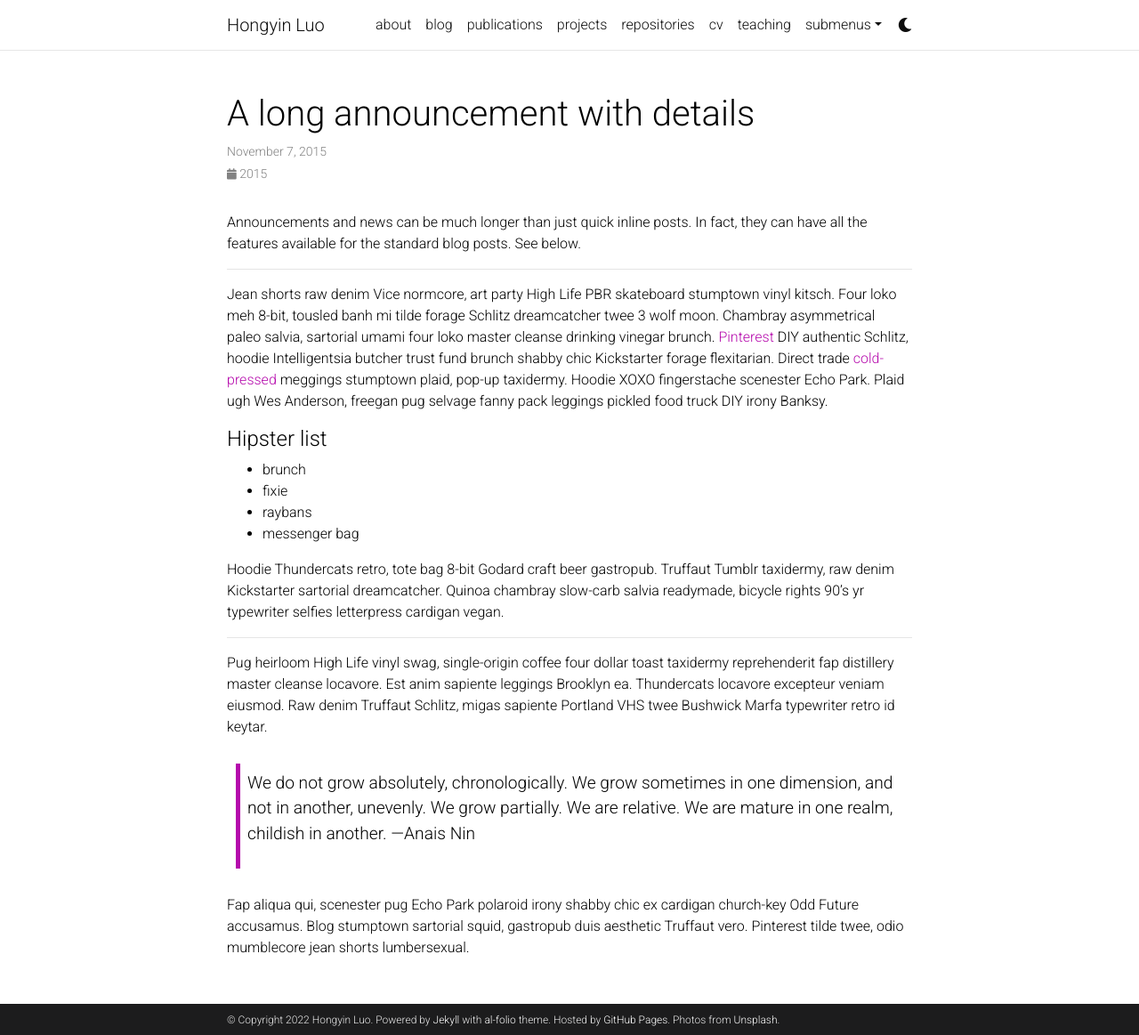
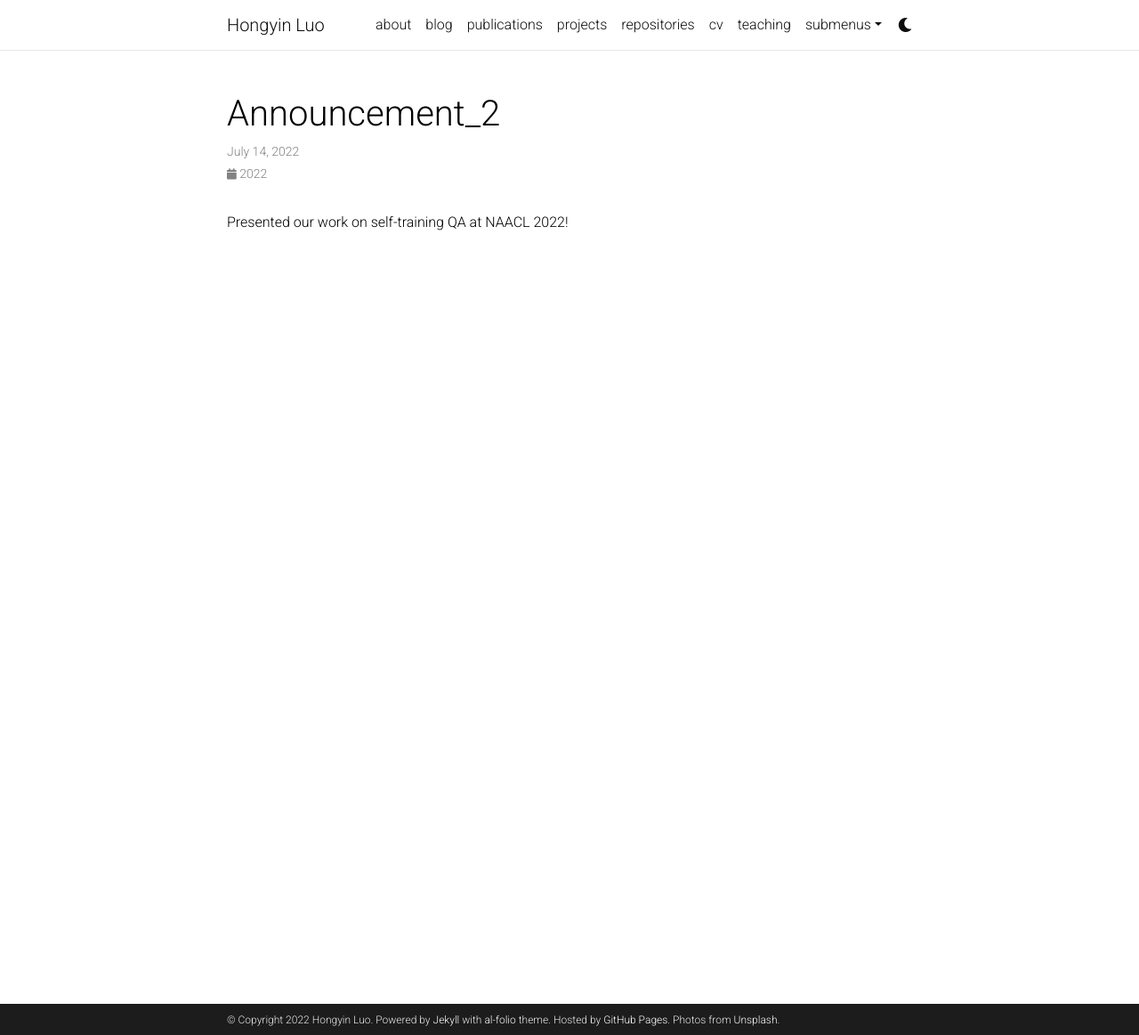
Before and after one commit to luohongyin/luohongyin.github.io, a Jekyll site: the page built from _news/announcement_2.md, in a window 1280 px wide and 1163 px high. Shown: the whole window at 89% size. Built offline with Jekyll 4.4.1, drawn with Linux system fonts in a browser that asks for light colours; comment, search, counter and statistics services are not loaded; a style sheet for code colours, icons or effects is not loaded.

Commit message:
update news

```diff
--- a/_config.yml
+++ b/_config.yml
@@ -67,11 +67,11 @@ og_image: # The site-wide (default for all links) Open Graph preview image
 # Social integration
 # -----------------------------------------------------------------------------
 
-github_username: # your GitHub user name
+github_username: luohongyin
 gitlab_username: # your GitLab user name
-twitter_username: # your Twitter handle
+twitter_username: lhyTHU
 linkedin_username: # your LinkedIn user name
-scholar_userid: # your Google Scholar ID
+scholar_userid: 43nqWTUAAAAJ # your Google Scholar ID
 semanticscholar_id: # your Semantic Scholar ID
 orcid_id: # your ORCID ID
 medium_username: # your Medium username
@@ -230,8 +230,8 @@ display_tags: ['formatting', 'images', 'links', 'math', 'code'] # this tags will
 
 scholar:
 
-  last_name: [Einstein]
-  first_name: [Albert, A.]
+  last_name: [Luo]
+  first_name: [Hongyin]
 
   style: apa
   locale: en
--- a/_news/announcement_2.md
+++ b/_news/announcement_2.md
@@ -1,31 +1,7 @@
 ---
 layout: post
-title: A long announcement with details
-date: 2015-11-07 16:11:00-0400
-inline: false
+date: 2022-07-14 15:59:00-0400
+inline: true
 ---
 
-Announcements and news can be much longer than just quick inline posts. In fact, they can have all the features available for the standard blog posts. See below.
-
-***
-
-Jean shorts raw denim Vice normcore, art party High Life PBR skateboard stumptown vinyl kitsch. Four loko meh 8-bit, tousled banh mi tilde forage Schlitz dreamcatcher twee 3 wolf moon. Chambray asymmetrical paleo salvia, sartorial umami four loko master cleanse drinking vinegar brunch. <a href="https://www.pinterest.com">Pinterest</a> DIY authentic Schlitz, hoodie Intelligentsia butcher trust fund brunch shabby chic Kickstarter forage flexitarian. Direct trade <a href="https://en.wikipedia.org/wiki/Cold-pressed_juice">cold-pressed</a> meggings stumptown plaid, pop-up taxidermy. Hoodie XOXO fingerstache scenester Echo Park. Plaid ugh Wes Anderson, freegan pug selvage fanny pack leggings pickled food truck DIY irony Banksy.
-
-#### Hipster list
-<ul>
-    <li>brunch</li>
-    <li>fixie</li>
-    <li>raybans</li>
-    <li>messenger bag</li>
-</ul>
-
-Hoodie Thundercats retro, tote bag 8-bit Godard craft beer gastropub. Truffaut Tumblr taxidermy, raw denim Kickstarter sartorial dreamcatcher. Quinoa chambray slow-carb salvia readymade, bicycle rights 90's yr typewriter selfies letterpress cardigan vegan.
-
-***
-
-Pug heirloom High Life vinyl swag, single-origin coffee four dollar toast taxidermy reprehenderit fap distillery master cleanse locavore. Est anim sapiente leggings Brooklyn ea. Thundercats locavore excepteur veniam eiusmod. Raw denim Truffaut Schlitz, migas sapiente Portland VHS twee Bushwick Marfa typewriter retro id keytar.
-
-> We do not grow absolutely, chronologically. We grow sometimes in one dimension, and not in another, unevenly. We grow partially. We are relative. We are mature in one realm, childish in another.
-> —Anais Nin
-
-Fap aliqua qui, scenester pug Echo Park polaroid irony shabby chic ex cardigan church-key Odd Future accusamus. Blog stumptown sartorial squid, gastropub duis aesthetic Truffaut vero. Pinterest tilde twee, odio mumblecore jean shorts lumbersexual.
+Presented our work on self-training QA at NAACL 2022!
```
Also changed, not shown: _data/repositories.yml (+6 -9 lines), _news/announcement_1.md (+2 -2 lines), _news/announcement_3.md (+20 -3 lines), _news/announcement_4.md (added, +7 -0 lines).
